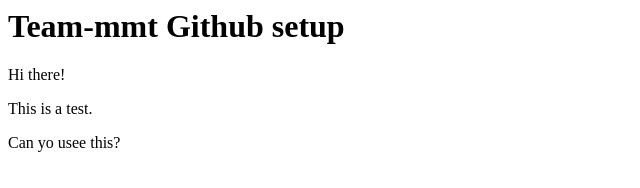
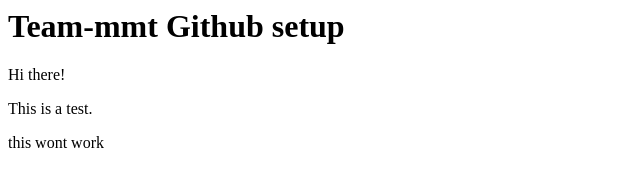
Before and after one commit to traversh/team-mmt, a plain HTML site: page index.html in a window 1280 px wide. Shown: the full height of the page, 0-640 px from the left. Drawn offline with Linux system fonts and the light colour scheme.

Commit message:
Conflict test
Probably wont work

```diff
--- a/index.html
+++ b/index.html
@@ -5,6 +5,6 @@
     <h1>Team-mmt Github setup</h1>
     <p>Hi there!</p>
     <p>This is a test.</p>
-    <p>Can yo usee this?</p>
+    <p>this wont work</p>
 </body>
 </html>
```
